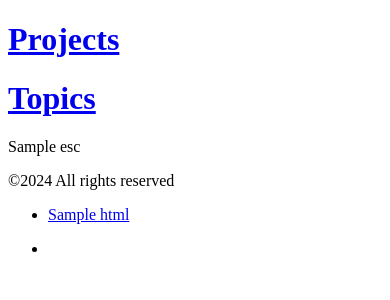
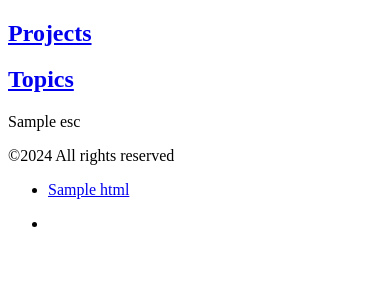
Before and after one commit to TyphaineLeGales/leewayarts, a PHP site: template site/templates/home.php in a window 390 px wide. Shown: the part 113-413 px from the top of the page. Run offline with PHP 8.4, Linux system fonts and the light colour scheme; the template is opened without the code that fills it: most values are stand-ins (such as "Sample title", 1, 10 or a date in 2020); data that the repository does not hold is empty.

Commit message:
fix: spacing titles mobile

```diff
--- a/assets/css/index.css
+++ b/assets/css/index.css
@@ -190,6 +190,7 @@ h1, h2, h3, h4, h5, h6 {
 
 h1 {
   font-size: 36px;
+  margin: 48px 0;
 }
 
 h3 {
@@ -207,7 +208,7 @@ h3 {
 
   h1, h2 {
     font-size:60px;
-    margin-top: 96px;
+    margin-top: 96px 0 ;
   }
 
   p, li {
--- a/assets/css/templates/donation.css
+++ b/assets/css/templates/donation.css
@@ -20,7 +20,7 @@
     padding-bottom: 3px;
     font-family: 'PPTelegraf';
     font-weight: 700;
-    font-size: 36px;
+    font-size: 24px;
     transition: all 0.3s ease-in-out;
 }
 
@@ -77,4 +77,8 @@
     .block-type-heading h3 {
         margin-top: 48px;
     }
+
+    .btn_container a {
+        font-size:36px
+    }
 }
--- a/site/templates/home.php
+++ b/site/templates/home.php
@@ -3,14 +3,14 @@
   <?php snippet('intro') ?>
     <div>
       <div class="row_title">
-        <a href="/projects"><h1>Projects </h1></a>
+        <a href="/projects"><h2>Projects </h2></a>
         <?php snippet('sliderbtn') ?>
       </div>
       <div class="project-list-row">
         <?php snippet('projectlist') ?>
       </div>
       <div class="row_title">
-        <a href="/topics"><h1>Topics </h1></a>
+        <a href="/topics"><h2>Topics </h2></a>
         <?php snippet('sliderbtn') ?>
       </div>
       <div class="project-list-row">
```
